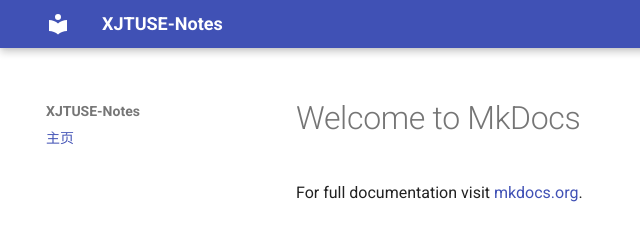
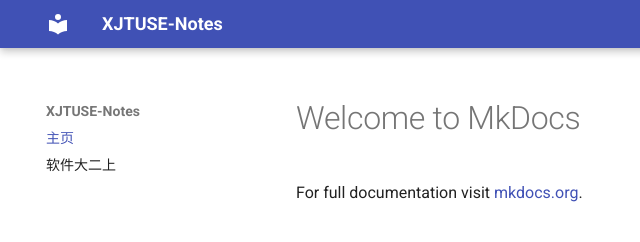
Before and after one commit to Harbour-z/XJTUSE-Notes, a plain HTML site: page index.html in a window 1280 px wide. Shown: the top 242 px of the page, 0-640 px from the left. Drawn offline with Linux system fonts and the light colour scheme.

Commit message:
Deployed cff4c6f with MkDocs version: 1.6.1

```diff
--- a/index.html
+++ b/index.html
@@ -262,6 +262,26 @@
 
 
 
+
+
+
+
+
+
+    <li class="md-nav__item">
+      <a href="." class="md-nav__link">
+
+
+  <span class="md-ellipsis">
+    软件大二上
+  </span>
+
+
+      </a>
+    </li>
+
+
+
   </ul>
 </nav>
                   </div>
```
Also changed, not shown: 404.html (+20 -0 lines), about/index.html (+20 -0 lines).
